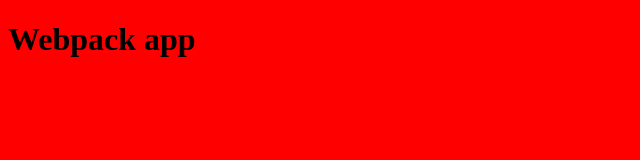
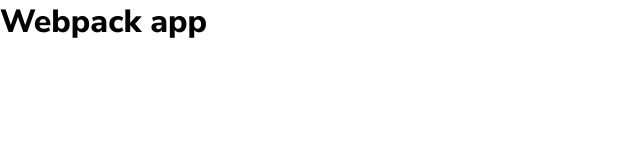
Before and after one commit to DevVictor19/FindCountries, a website built with webpack: page src/index.html in a window 1280 px wide. Shown: the whole page, without its empty margins (0-640 px from the left). Built offline with nearby package versions, Linux system fonts and the light colour scheme.

Commit message:
feat(styles): adicionar reset + font

```diff
--- a/src/styles.css
+++ b/src/styles.css
@@ -1,3 +1,9 @@
-html {
-  background-color: red;
+* {
+  padding: 0;
+  margin: 0;
+  box-sizing: border-box;
 }
+
+body {
+  font-family: "Nunito Sans", sans-serif;
+}
```
